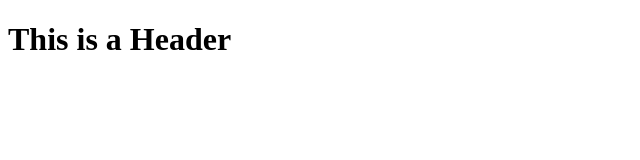
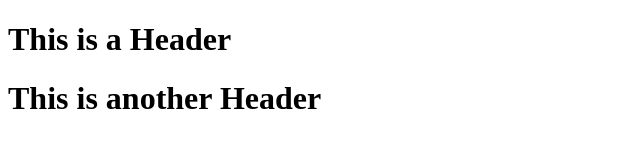
Before and after one commit to Rockstone1520/Hackaton, a plain HTML site: page index.html in a window 1280 px wide. Shown: the whole page, without its empty margins (0-640 px from the left). Drawn offline with Linux system fonts and the light colour scheme.

Commit message:
Second commit

```diff
--- a/index.html
+++ b/index.html
@@ -6,5 +6,6 @@
 	</head>
 	<body>
 		<h1>This is a Header</h1>
+		<h1>This is another Header</h1>
 	</body>
 </html>
```
